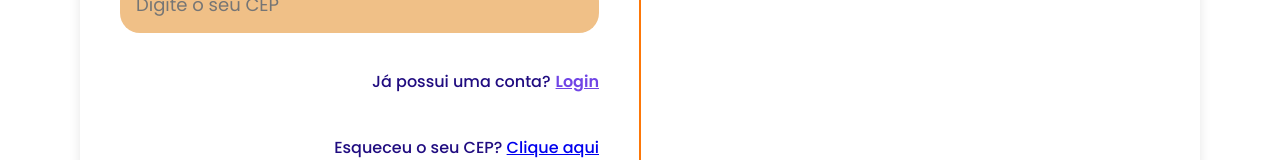
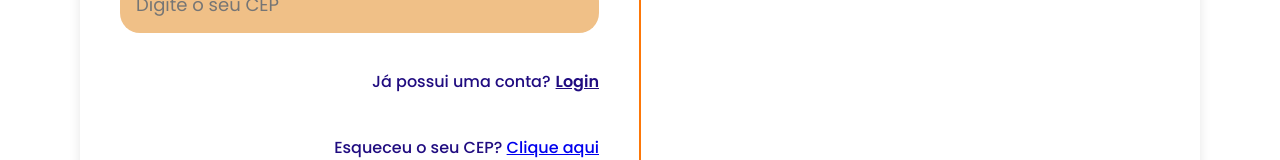
Before and after one commit to Vzinhando/frontEnd, a React (Vite) app: page /cadastro in a window 1280 px wide. Shown: the part 755-915 px from the top of the page. Built offline with nearby package versions, Linux system fonts and the light colour scheme.

Commit message:
Alterando a cor do botão de  login da pagina de cadastro

```diff
--- a/src/assets/Components/PaginaCadastro/PaginaCadastro.css
+++ b/src/assets/Components/PaginaCadastro/PaginaCadastro.css
@@ -66,7 +66,7 @@
 
 .textoLogin .loginClick, .esquecerCep NavLink {
   margin-left: 5px;
-  color: #7045E6;
+  color: #200C80;
   text-decoration: underline;
   cursor: pointer;
   font-weight: 600;
```
